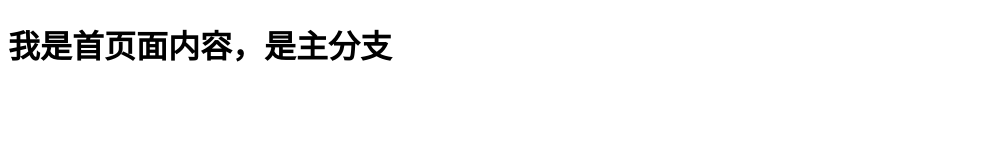
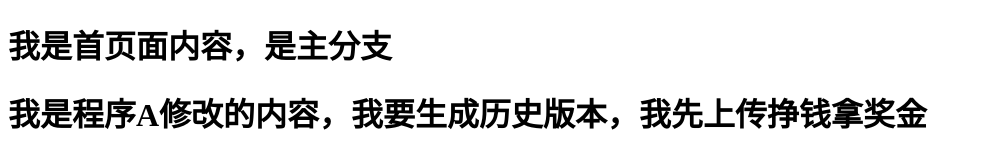
Before and after one commit to jingfangfang/bk_2003-_test, a plain HTML site: page index.html in a window 1280 px wide. Shown: the whole page, without its empty margins (0-981 px from the left). Drawn offline with Linux system fonts and the light colour scheme.

Commit message:
我是程序员A的历史版本

```diff
--- a/index.html
+++ b/index.html
@@ -7,5 +7,6 @@
 </head>
 <body>
     <h1>我是首页面内容，是主分支</h1>
+    <h1>我是程序A修改的内容，我要生成历史版本，我先上传挣钱拿奖金</h1>
 </body>
 </html>
```
